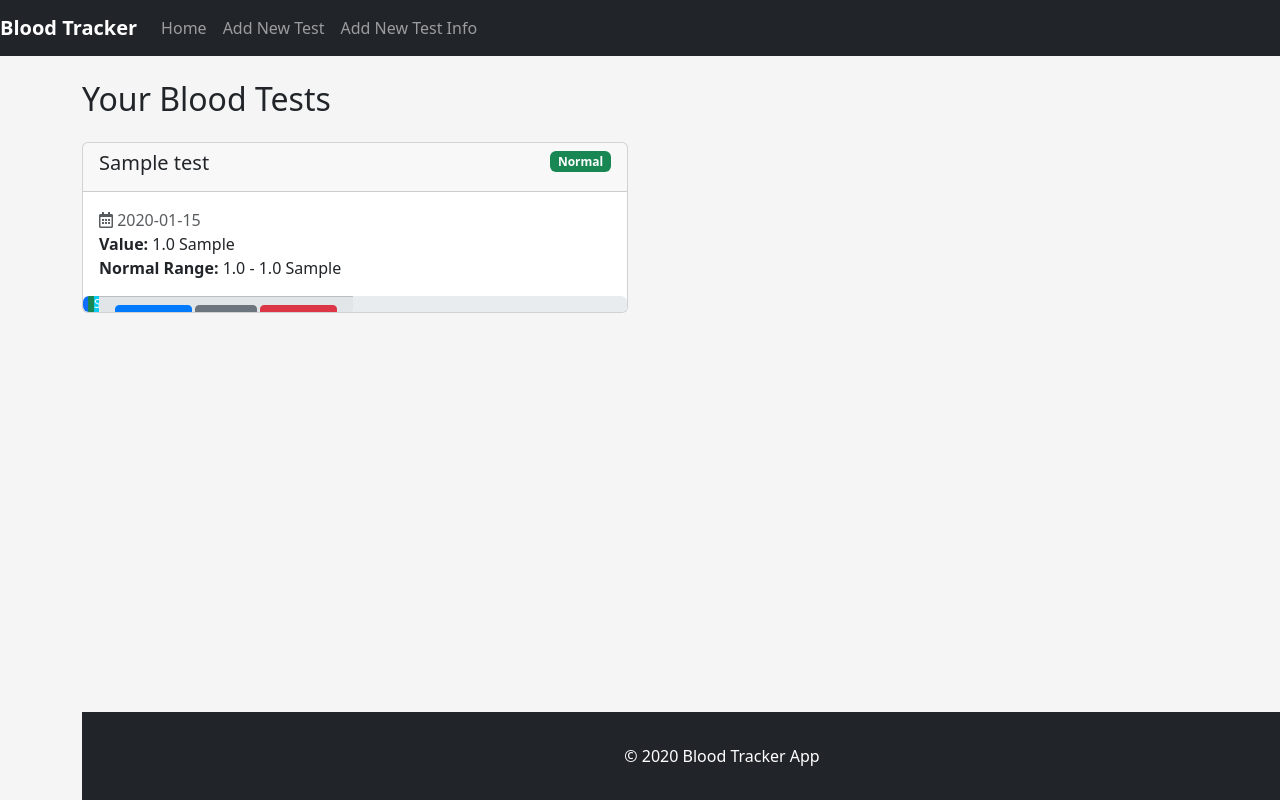
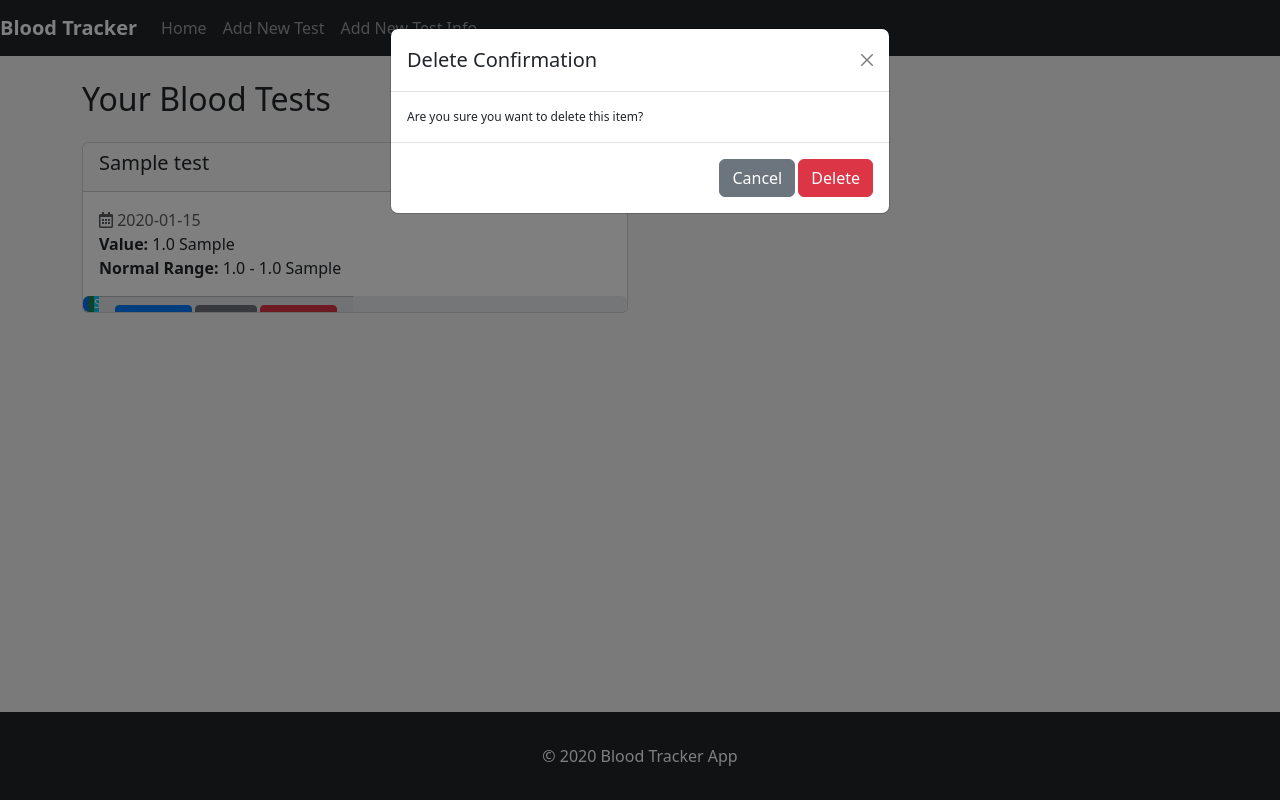
Before and after one commit to void-cc/health, a Flask app: template templates/index.html in a window 1280 px wide, after a click on "Delete". Run offline with Flask 3, Linux system fonts and the light colour scheme; tables that the repository leaves empty hold one stand-in row (values such as "Sample post"); the template is opened without the code that fills it: values that come from a table or form of the project are taken from there, most other values are stand-ins (such as "Sample title", 1, 10 or a date in 2020); some libraries are stand-ins or nearby versions.

Commit message:
fixed broken delete button in the index.html

```diff
--- a/templates/index.html
+++ b/templates/index.html
@@ -49,13 +49,32 @@
         <button type="button" class="btn btn-danger btn-sm" data-bs-toggle="modal" data-bs-target="#deleteModal{{ test.id }}">
           <i class="fas fa-trash-alt"></i> Delete
         </button>
+          <div class="modal fade" id="deleteModal{{ test.id }}" tabindex="-1" aria-labelledby="deleteModalLabel{{ test.id }}" aria-hidden="true">
+              <div class="modal-dialog">
+                <div class="modal-content">
+                  <div class="modal-header">
+                    <h5 class="modal-title" id="deleteModalLabel{{ test.id }}">Delete Confirmation</h5>
+                    <button type="button" class="btn-close" data-bs-dismiss="modal" aria-label="Close"></button>
+                  </div>
+                  <div class="modal-body">
+                    Are you sure you want to delete this item?
+                  </div>
+                  <div class="modal-footer">
+                    <form action="{{ url_for('delete_test', test_id=test.id) }}" method="post">
+                      <button type="button" class="btn btn-secondary" data-bs-dismiss="modal">Cancel</button>
+                      <button type="submit" class="btn btn-danger">Delete</button>
+                    </form>
+                  </div>
+                </div>
+              </div>
+            </div>
       </div>
     </div>
   </div>
   {% endfor %}
 </div>
+    </div>
 
-  </table>
 {% else %}
   <p>No tests available. <a href="{{ url_for('add_test') }}">Add a new test</a>.</p>
 {% endif %}
```
